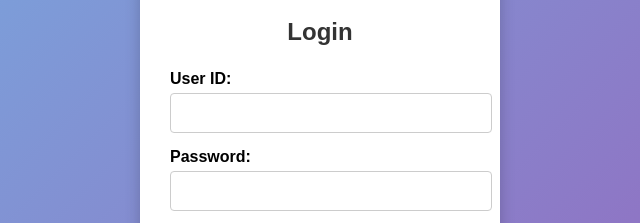
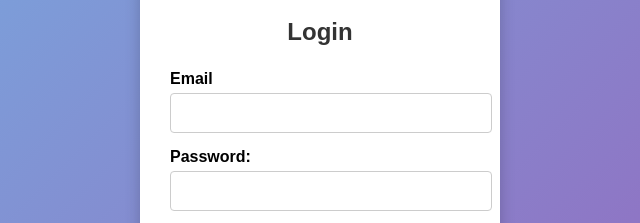
Before and after one commit to ankitnarang-ai/Automated-Time-Table-MERN, a plain HTML site: page Frontend/login.html in a window 1280 px wide. Shown: the part 261-484 px from the top of the page, 320-960 px from the left. Drawn offline with Linux system fonts and the light colour scheme.

Commit message:
- [Fixed] Changed User Id to Email for Login

```diff
--- a/Frontend/login.html
+++ b/Frontend/login.html
@@ -72,7 +72,7 @@ button:hover {
 <div class="login-container">
     <h2>Login</h2>
     <div>
-        <label for="userId">User ID:</label>
+        <label for="userId">Email</label>
         <input type="text" id="userId">
     </div>
     <div>
```
